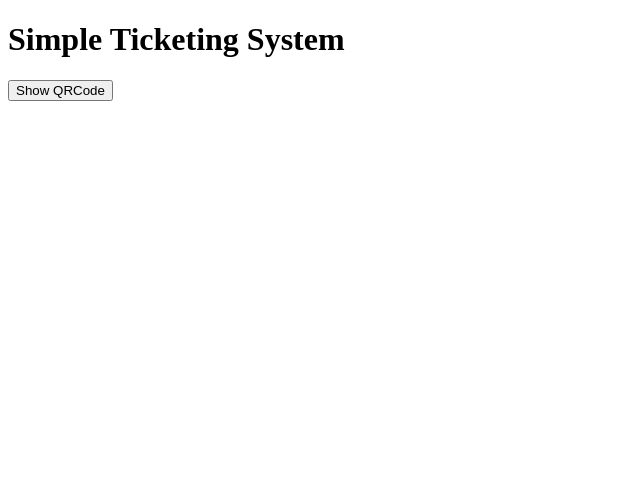
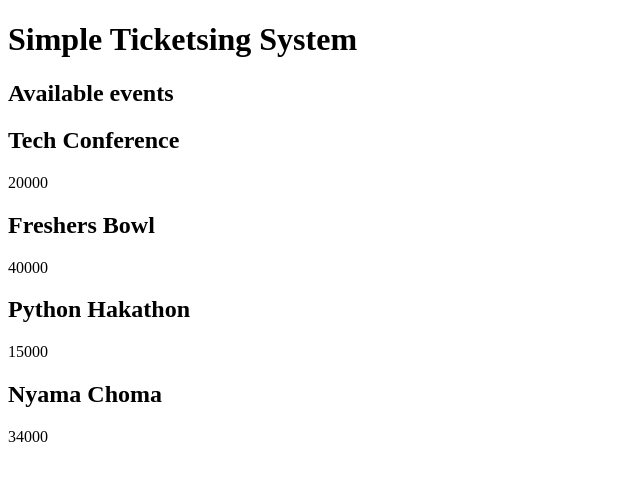
Before and after one commit to BlackCoder56/simple_ticketing_system, a Flask app: page / in a window 1280 px wide. Shown: the top 481 px of the page, without its empty margins (0-640 px from the left). Run offline with Flask 3, Linux system fonts and the light colour scheme.

Commit message:
Displaying Events

```diff
--- a/app.py
+++ b/app.py
@@ -7,9 +7,17 @@ import os
 app = Flask(__name__)
 app.config["QR_FOLDER"] = "static/qrcodes"
 
+# Events
+EVENTS = [
+    {"id":1, "title": "Tech Conference", "price": 20000},
+    {"id":2, "title": "Freshers Bowl", "price": 40000},
+    {"id":3, "title": "Python Hakathon", "price": 15000},
+    {"id":4, "title": "Nyama Choma", "price": 34000},
+]
+
 @app.route("/")
 def index():
-    return render_template("index.html")
+    return render_template("index.html", events=EVENTS)
 
 @app.route("/showqrcode", methods=['POST'])
 def showqrcode():
--- a/templates/index.html
+++ b/templates/index.html
@@ -6,9 +6,21 @@
     <title>Simple Ticketing System</title>
 </head>
 <body>
-    <h1>Simple Ticketing System</h1>
+    <!-- <h1>Simple Ticketing System</h1>
     <form action="showqrcode" method="post">
         <button type="submit">Show QRCode</button>
-    </form>
+    </form> -->
+
+    <h1>Simple Ticketsing System</h1>
+    <h2>Available events</h2>
+
+    {% for event in events %}
+        <div>
+            <h2>{{ event.title }}</h2>
+            <p>{{ event.price }}</p>
+
+            <!-- <a href="/event/{{ event.id }}">View Details</a> -->
+        </div>
+    {%endfor%}
 </body>
 </html>
```
Also changed, not shown: static/qrcodes/cc96f835-fed4-4bfd-aeac-ef7555b42dd3.png (deleted).
